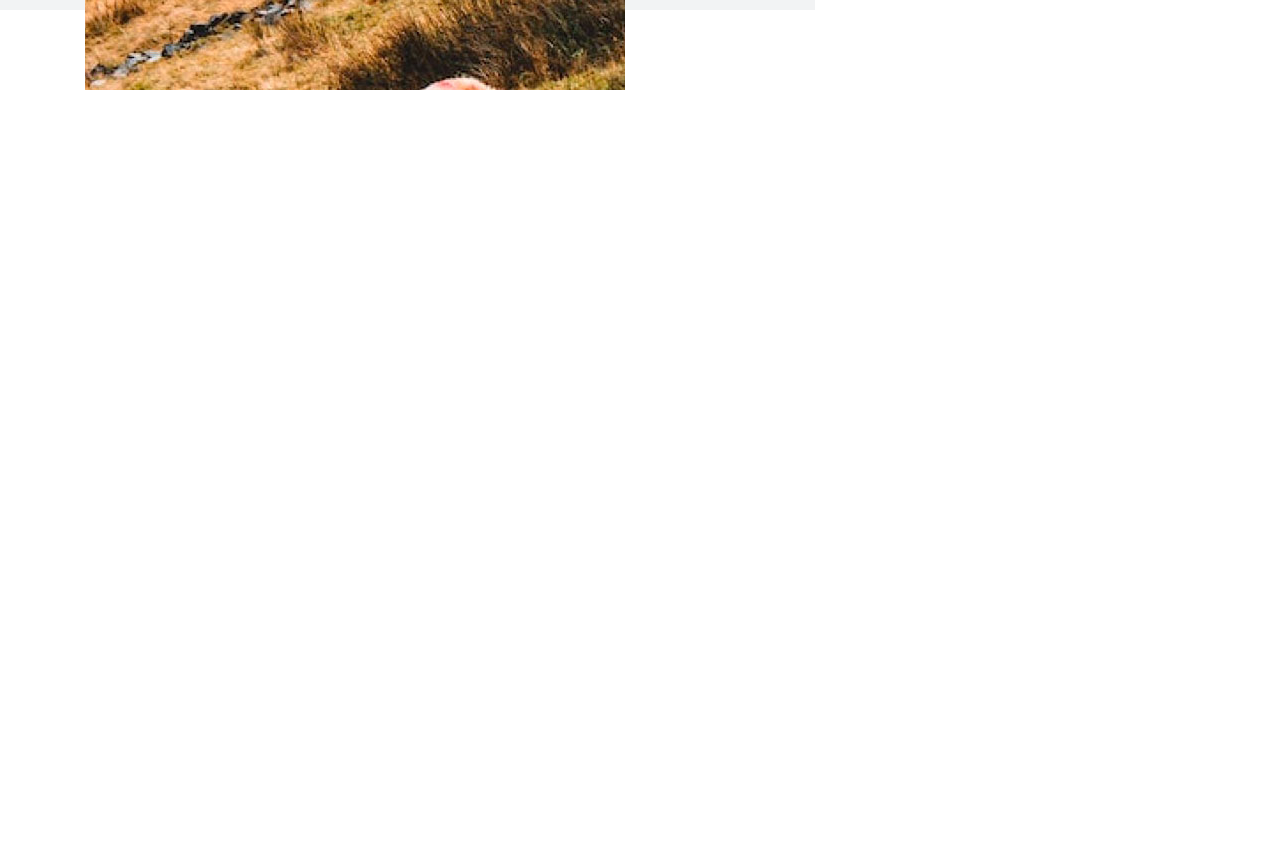
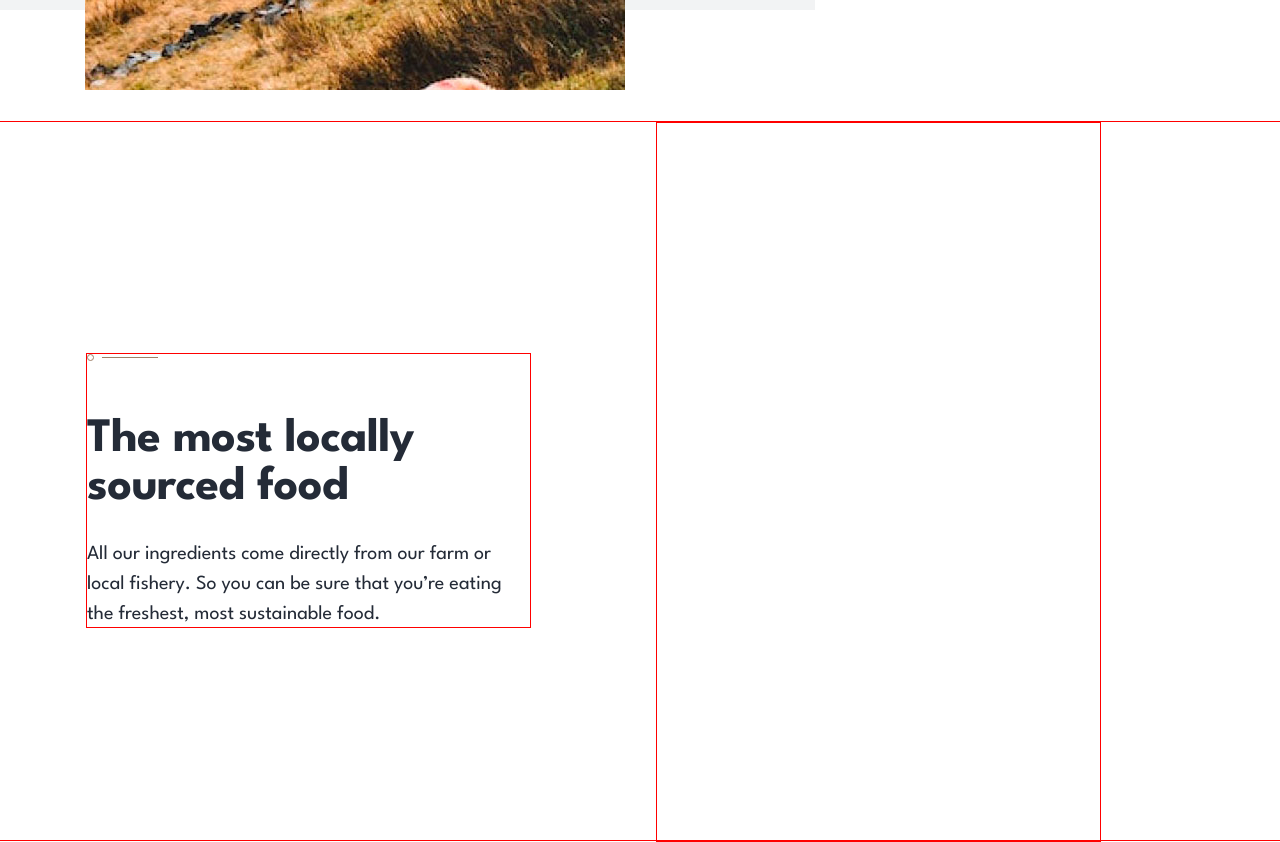
Before and after one commit to danielopq/Dine-Restaurant, a React (Vite) app: page / in a window 1280 px wide. Shown: the part 1380-2222 px from the top of the page. Before the commit the page ends 1470 px from the top, so only its background shows below. Built offline with nearby package versions, Linux system fonts and the light colour scheme.

Commit message:
locallySourcedFood.tsx - created

```diff
--- a/src/assets/components/home/Home.tsx
+++ b/src/assets/components/home/Home.tsx
@@ -1,10 +1,11 @@
 import './home.css';
-import { HomeHeader, EnjoyablePlace } from './components'
+import { HomeHeader, EnjoyablePlace, LocallySourcedFood } from './components'
 const Home: React.FC = () => {
     return (
         <main id="home">
             <HomeHeader />
             <EnjoyablePlace />
+            <LocallySourcedFood />
         </main>
     )
 }
--- a/src/assets/components/home/components/index.ts
+++ b/src/assets/components/home/components/index.ts
@@ -1,2 +1,3 @@
 export {default as HomeHeader} from "./homeHeader/HomeHeader";
 export {default as EnjoyablePlace} from "./enjoyablePlace/EnjoyablePlace";
+export {default as LocallySourcedFood} from "./locallySourcedFood/LocallySourcedFood";
--- /dev/null
+++ b/src/assets/components/home/components/locallySourcedFood/LocallySourcedFood.tsx
@@ -0,0 +1,17 @@
+import './locallySourcedFood.css';
+
+const LocallySourcedFood: React.FC = () => {
+    return (
+        <section id="locallySourcedFood">
+            <div id="lsf-content">
+                <h2>The most locally sourced food</h2>
+                <p className='mediumText'>
+                    All our ingredients come directly from our farm or local fishery.
+                    So you can be sure that you’re eating the freshest, most sustainable food.
+                </p>
+            </div>
+            <div id="lsf-Pic"></div>
+        </section>
+    )
+}
+export default LocallySourcedFood;
--- /dev/null
+++ b/src/assets/components/home/components/locallySourcedFood/locallySourcedFood.css
@@ -0,0 +1,27 @@
+#locallySourcedFood{
+    width: inherit;
+    height: 720px;
+    display: inline-flex;
+    margin-top: 31px;
+    border: solid 1px red;
+}
+
+#lsf-content{
+    width: 445px;
+    height: 275px;
+    margin: 231px 125px 0px 165px;
+    color: var(--EbonyClay);
+    background: url('../../../../img/pattern-divide.svg' ) 0% 0%/71px no-repeat;
+    border: solid 1px red;
+}
+
+#lsf-content h2{
+    padding-right: 40px;
+    margin: 62px 0px 27px 0px;
+}
+
+#lsf-Pic{
+    width: 445px;
+    height: 720px;
+    border: solid 1px red;
+}
```
